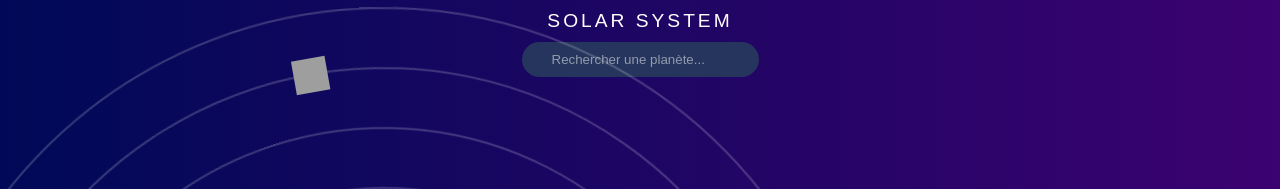
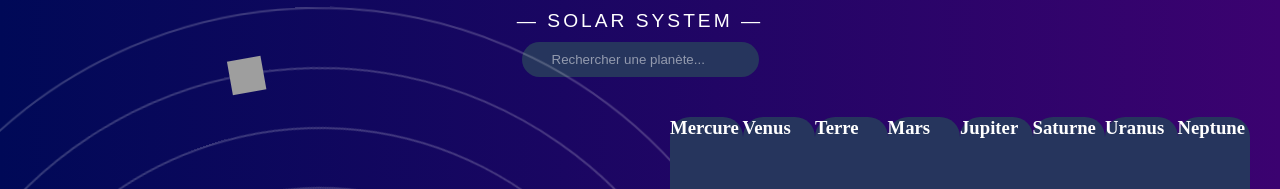
Before and after one commit to fredericbriand/solorush-solar, a React (Vite) app: page / in a window 1280 px wide. Shown: the top 189 px of the page. Built offline with nearby package versions, Linux system fonts and the light colour scheme; grey boxes are pictures that could not be loaded; a web font is replaced by a local one.

Commit message:
cards init

```diff
--- a/src/App.scss
+++ b/src/App.scss
@@ -9,19 +9,21 @@ body {
 }
 
 #root {
+    display: flex;
+    flex-wrap: wrap;
     height: 100%;
 }
 
 h1 {
+    flex-basis: 100%;
     padding-top: var(--spacer-small);
 }
 
 .solar-system {
     position: relative;
+    flex-basis: 50%;
     height: 100%;
     width: 60vw;
-}
-
     .sun {
         position: absolute;
         top: 50%;
@@ -42,3 +44,13 @@ h1 {
             user-select: none;
         }
     }
+}
+
+
+.planet-cards {
+    flex-basis: 50%;
+    display: flex;
+    justify-content: flex-end;
+    z-index: 100;
+    padding: var(--spacer-large);
+}
--- a/src/App.tsx
+++ b/src/App.tsx
@@ -3,6 +3,7 @@ import "./App.scss";
 import Planets from "./data/planets.json";
 
 import PlanetItem from './components/PlanetItem/PlanetItem';
+import PlanetCard from './components/PlanetCard/PlanetCard';
 import Search from './components/Search/Search';
 
 function App() {
@@ -13,7 +14,7 @@ function App() {
 
     return (
         <>
-            <h1>Solar System</h1>
+            <h1>— Solar System —</h1>
             <Search search={search} setSearch={setSearch} />
             <div className="solar-system">
                 <div className="sun">
@@ -32,6 +33,11 @@ function App() {
                     })}
                 </div>
             </div>
+            <section className="planet-cards">
+                {Planets.map(planet => (
+                    <PlanetCard key={planet.id} planet={planet} />
+                ))}
+            </section>
         </>
     );
 }
--- a/src/components/PlanetCard/PlanetCard.module.scss
+++ b/src/components/PlanetCard/PlanetCard.module.scss
@@ -0,0 +1,6 @@
+article {
+    flex-grow: 1;
+    width: 50px;
+    background-color: var(--primary);
+    border-radius: 20px;
+}
--- a/src/components/PlanetCard/PlanetCard.tsx
+++ b/src/components/PlanetCard/PlanetCard.tsx
@@ -1 +1,12 @@
 import styles from "./PlanetCard.module.scss";
+import type { Planet } from "../../types/planet";
+
+function PlanetCard ({ planet } : Planet) {
+    return (
+        <article className={styles['article']}>
+            <h3>{ planet.name }</h3>
+        </article>
+    )
+}
+
+export default PlanetCard;
--- a/src/components/Search/Search.module.scss
+++ b/src/components/Search/Search.module.scss
@@ -1,4 +1,5 @@
 .search-bar {
+    flex-basis: 100%;
     text-align: center;
     padding: var(--spacer-small);
 
```
Lines whose indentation alone changed are shown as unchanged.
